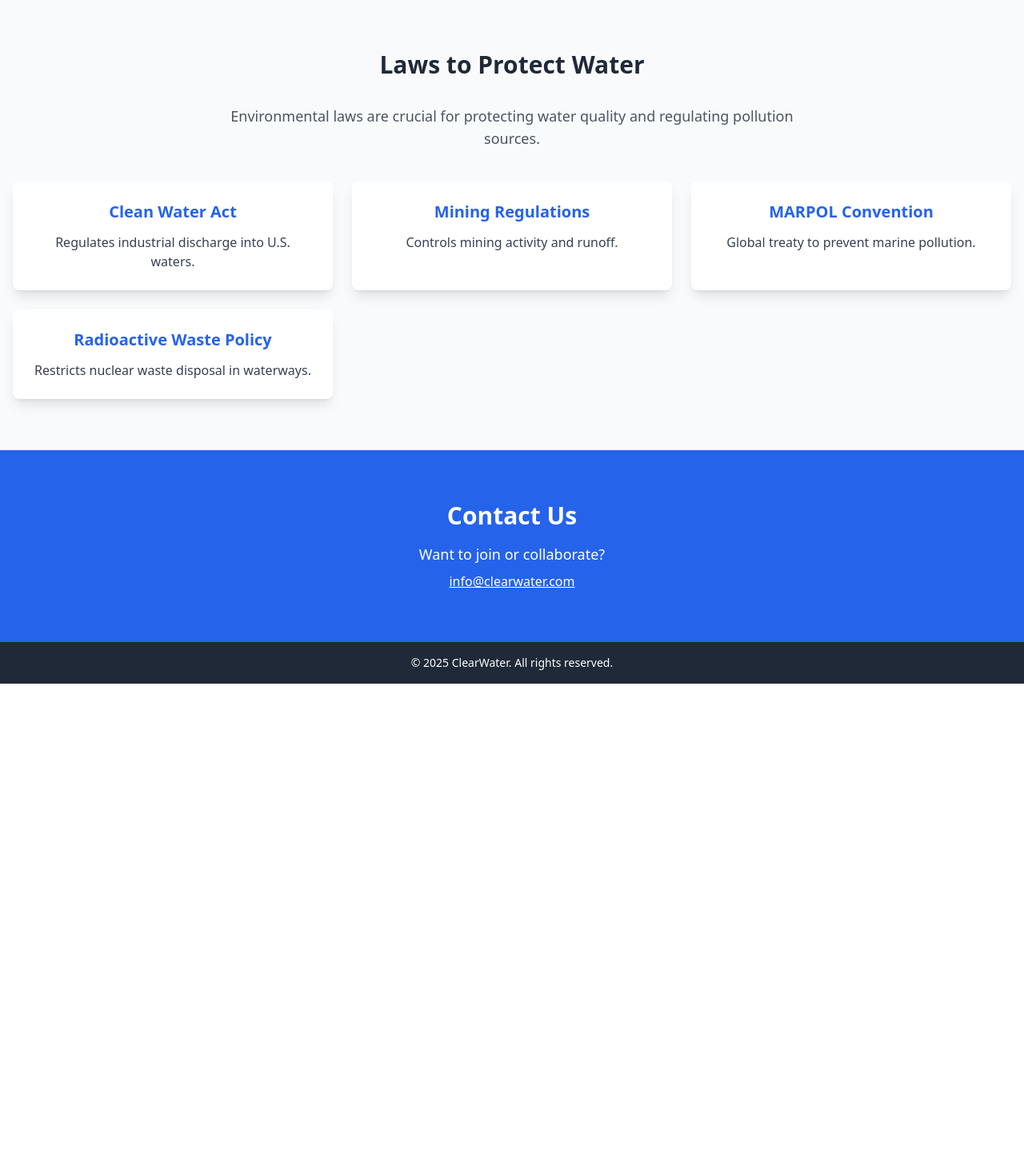
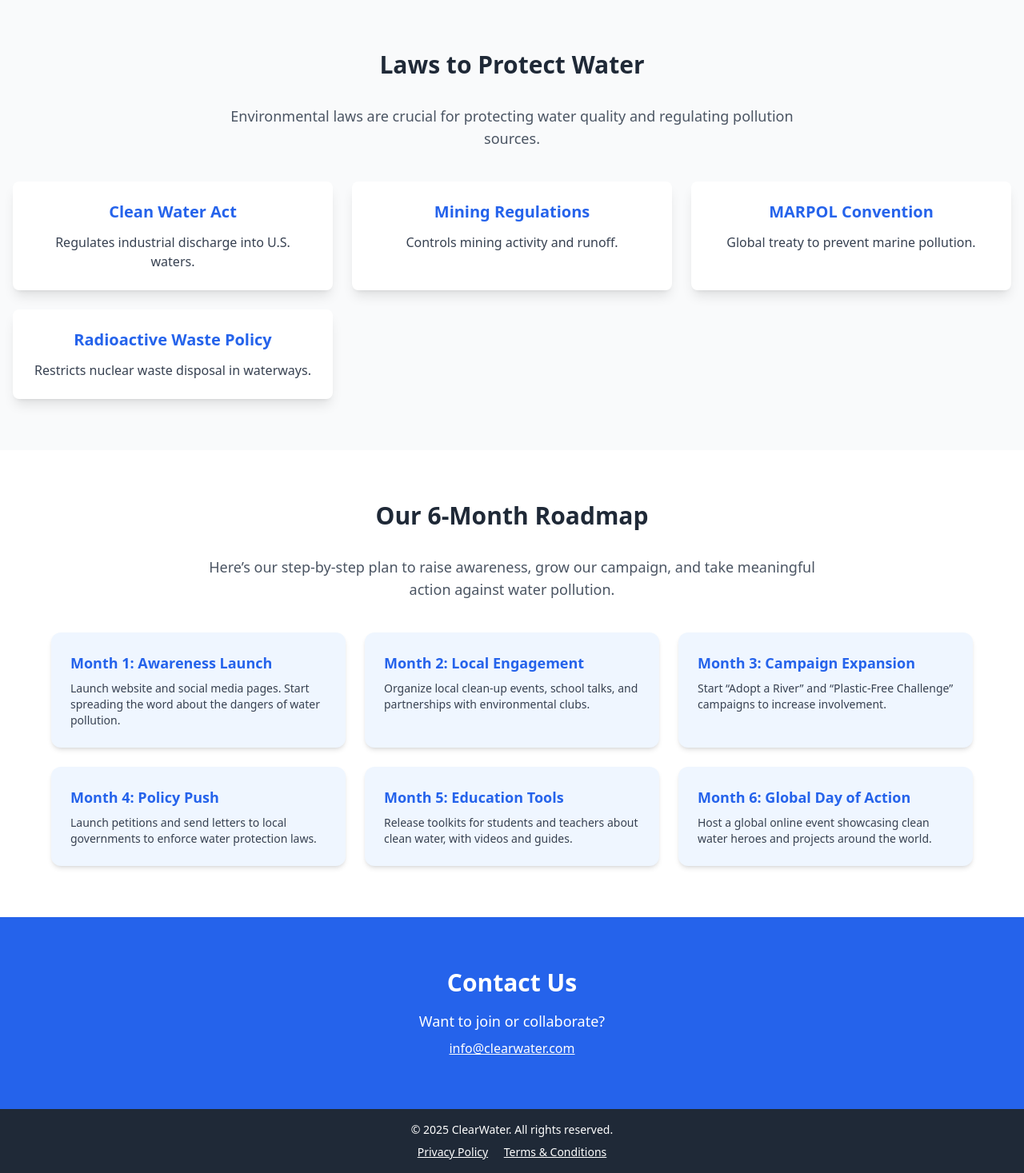
Before and after one commit to AbdelrahmanM1/ClearWaterWebsite, a Flask app: page / in a window 1280 px wide. Shown: the part 1601-3068 px from the top of the page at 80% size. Before the commit the page ends 2456 px from the top, so only its background shows below. Run offline with Flask 3, Linux system fonts and the light colour scheme; some libraries are stand-ins or nearby versions.

Commit message:
Update index.html

```diff
--- a/templates/index.html
+++ b/templates/index.html
@@ -116,7 +116,6 @@
 <body class="bg-gray-100 font-sans">
 
 <!-- Navbar -->
-<!-- Navbar -->
 <nav
   id="navbar"
   class="invisible fixed top-4 left-1/2 transform -translate-x-1/2 z-50 w-[95%] max-w-7xl
@@ -140,6 +139,7 @@
       <a href="#" class="nav-link">Home</a>
       <a href="#Reasonsofpollution" class="nav-link">Reasons</a>
       <a href="#laws" class="nav-link">Laws</a>
+      <a href="#roadmap" class="nav-link">Roadmap</a>
       <a href="#contact" class="nav-link">Contact</a>
       <a href="/get-involved" class="ml-4 bg-blue-600 text-white px-4 py-2 rounded-full hover:bg-blue-700 transition transform hover:scale-105 text-sm font-semibold">Join Now</a>
     </div>
@@ -162,10 +162,12 @@
     <a href="#" class="mobile-link">Home</a>
     <a href="#Reasonsofpollution" class="mobile-link">Reasons</a>
     <a href="#laws" class="mobile-link">Laws</a>
+    <a href="#roadmap" class="mobile-link">Roadmap</a>
     <a href="#contact" class="mobile-link">Contact</a>
     <a href="/get-involved" class="block text-center bg-blue-600 text-white mt-2 px-4 py-2 rounded-full hover:bg-blue-700 transition transform hover:scale-105 text-sm font-semibold">Join Now</a>
   </div>
 </nav>
+
 
 
 <!-- Header Section -->
@@ -242,6 +244,41 @@
     </div>
   </div>
 </section>
+<!-- Roadmap Section -->
+<section id="roadmap" class="bg-white py-16 px-4 fade-in fade-in-delay-2">
+  <div class="max-w-6xl mx-auto text-center">
+    <h2 class="text-2xl sm:text-3xl font-bold text-gray-800 mb-8">Our 6-Month Roadmap</h2>
+    <p class="text-gray-600 mb-10 max-w-3xl mx-auto text-base sm:text-lg">
+      Here’s our step-by-step plan to raise awareness, grow our campaign, and take meaningful action against water pollution.
+    </p>
+    <div class="grid sm:grid-cols-2 lg:grid-cols-3 gap-6 text-left">
+      <div class="bg-blue-50 p-6 rounded-xl shadow-md hover:bg-blue-100 transition-all">
+        <h3 class="font-bold text-blue-600 text-lg mb-2">Month 1: Awareness Launch</h3>
+        <p class="text-gray-700 text-sm">Launch website and social media pages. Start spreading the word about the dangers of water pollution.</p>
+      </div>
+      <div class="bg-blue-50 p-6 rounded-xl shadow-md hover:bg-blue-100 transition-all">
+        <h3 class="font-bold text-blue-600 text-lg mb-2">Month 2: Local Engagement</h3>
+        <p class="text-gray-700 text-sm">Organize local clean-up events, school talks, and partnerships with environmental clubs.</p>
+      </div>
+      <div class="bg-blue-50 p-6 rounded-xl shadow-md hover:bg-blue-100 transition-all">
+        <h3 class="font-bold text-blue-600 text-lg mb-2">Month 3: Campaign Expansion</h3>
+        <p class="text-gray-700 text-sm">Start “Adopt a River” and “Plastic-Free Challenge” campaigns to increase involvement.</p>
+      </div>
+      <div class="bg-blue-50 p-6 rounded-xl shadow-md hover:bg-blue-100 transition-all">
+        <h3 class="font-bold text-blue-600 text-lg mb-2">Month 4: Policy Push</h3>
+        <p class="text-gray-700 text-sm">Launch petitions and send letters to local governments to enforce water protection laws.</p>
+      </div>
+      <div class="bg-blue-50 p-6 rounded-xl shadow-md hover:bg-blue-100 transition-all">
+        <h3 class="font-bold text-blue-600 text-lg mb-2">Month 5: Education Tools</h3>
+        <p class="text-gray-700 text-sm">Release toolkits for students and teachers about clean water, with videos and guides.</p>
+      </div>
+      <div class="bg-blue-50 p-6 rounded-xl shadow-md hover:bg-blue-100 transition-all">
+        <h3 class="font-bold text-blue-600 text-lg mb-2">Month 6: Global Day of Action</h3>
+        <p class="text-gray-700 text-sm">Host a global online event showcasing clean water heroes and projects around the world.</p>
+      </div>
+    </div>
+  </div>
+</section>
 
 <!-- Contact -->
 <section class="bg-blue-600 text-white py-16 text-center fade-in fade-in-delay-2" id="contact">
@@ -255,6 +292,10 @@
 <!-- Footer -->
 <footer class="bg-gray-800 text-white py-4 text-center text-sm">
   &copy; 2025 ClearWater. All rights reserved.
+  <div class="mt-2 space-x-4">
+    <a href="/privacy" class="underline hover:text-blue-300">Privacy Policy</a>
+    <a href="/terms" class="underline hover:text-blue-300">Terms & Conditions</a>
+  </div>
 </footer>
 <script>
   document.addEventListener("DOMContentLoaded", () => {
```
